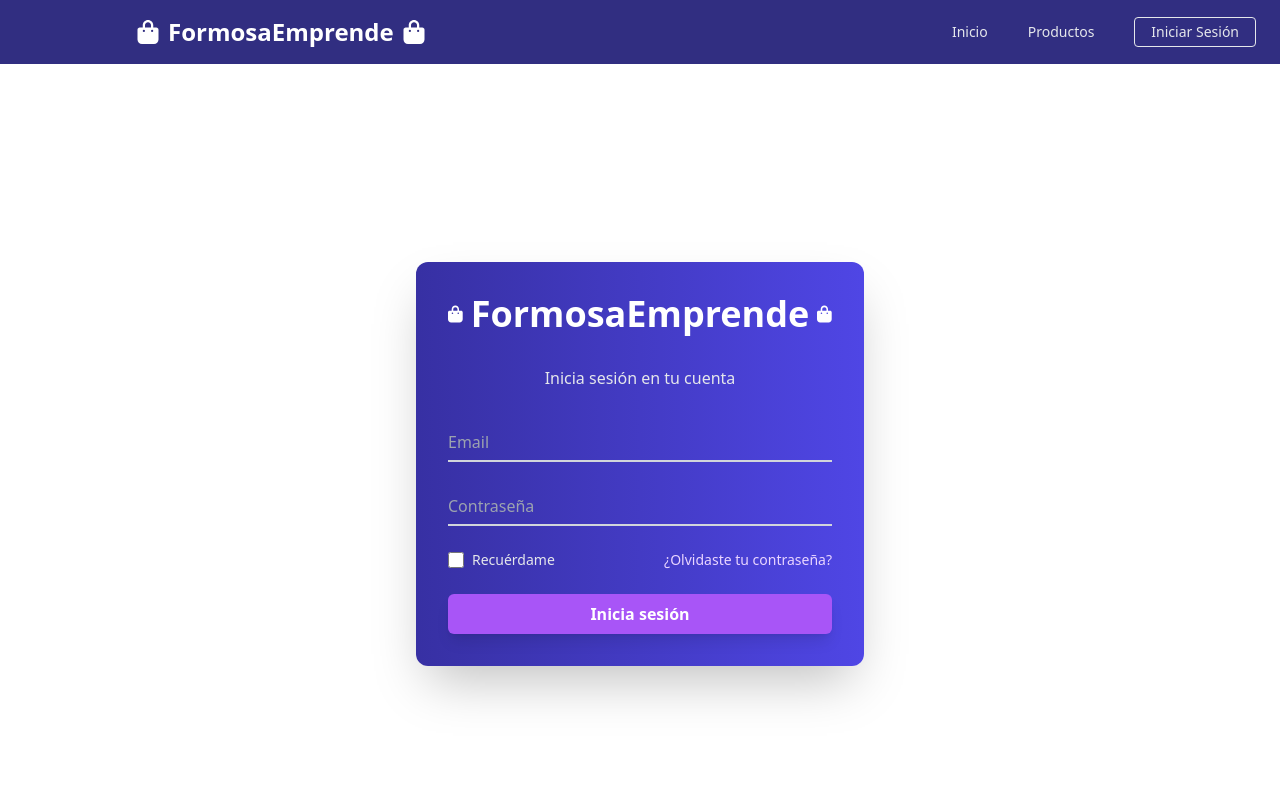
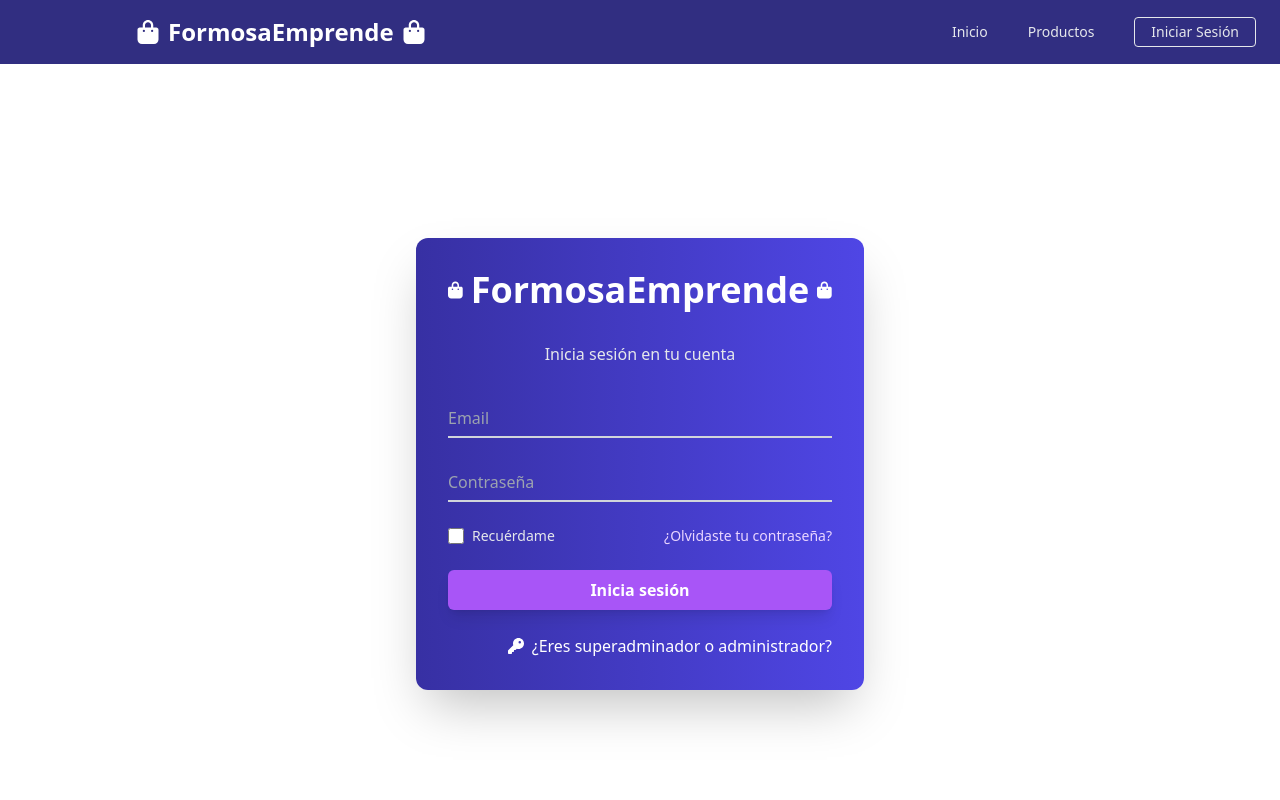
Before and after one commit to HackEduFormosa/edu-connect-app, a React (Vite) app in the folder frontend/vite-project/: page /login in a window 1280 px wide. Shown: the top 800 px of the page. Built offline with nearby package versions, Linux system fonts and the light colour scheme.

Commit message:
FEAT: agregue un campo de codigo en el form preguntando si es administrador o superadm

```diff
--- a/frontend/vite-project/src/components/Header.components.jsx
+++ b/frontend/vite-project/src/components/Header.components.jsx
@@ -44,7 +44,7 @@ export const Header = () => {
           >
             <a
               className="text-sm font-medium text-gray-200 transition-colors duration-300 transform hover:text-indigo-600"
-              href="#"
+              href="/"
             >
               Inicio
             </a>
--- a/frontend/vite-project/src/pages/Login.jsx
+++ b/frontend/vite-project/src/pages/Login.jsx
@@ -1,9 +1,15 @@
-import React from 'react';
-import { FaBagShopping } from "react-icons/fa6";
+import React, { useState } from 'react';
+import { FaBagShopping, FaKey } from "react-icons/fa6";
 import { Footer } from '../components/Footer.components';
 import { Header } from '../components/Header.components';
 
 const LoginForm = () => {
+  const [showCodeInput, setShowCodeInput] = useState(false);
+
+  const toggleCodeInput = () => {
+    setShowCodeInput(!showCodeInput);
+  };
+
   return (
     <>
       <Header />
@@ -52,6 +58,28 @@ const LoginForm = () => {
                 Contraseña
               </label>
             </div>
+
+
+            {/* Campo de código adicional */}
+            {showCodeInput && (
+              <div className="relative animate-slideDown">
+                <input
+                  placeholder="Código de acceso"
+                  className="peer h-10 w-full border-b-2 border-gray-300 text-white bg-transparent placeholder-transparent focus:outline-none focus:border-purple-500"
+                  required={showCodeInput}
+                  id="accessCode"
+                  name="accessCode"
+                  type="text"
+                />
+                <label
+                  className="absolute left-0 -top-3.5 text-gray-500 text-sm transition-all peer-placeholder-shown:text-base peer-placeholder-shown:text-gray-400 peer-placeholder-shown:top-2 peer-focus:-top-3.5 peer-focus:text-purple-500 peer-focus:text-sm"
+                  htmlFor="accessCode"
+                >
+                  Código de acceso
+                </label>
+              </div>
+            )}
+
             <div className="flex items-center justify-between">
               <label className="flex items-center text-sm text-gray-200">
                 <input
@@ -70,6 +98,18 @@ const LoginForm = () => {
             >
               Inicia sesión
             </button>
+
+            {/* Ícono para mostrar el campo de código */}
+            <div className="flex justify-end">
+              <button
+                type="button"
+                className="text-white flex items-center"
+                onClick={toggleCodeInput}
+              >
+                <FaKey className="mr-2" />
+                {showCodeInput ? "Superadmin" : "¿Eres superadminador o administrador?"}
+              </button>
+            </div>
           </form>
         </div>
       </div>
```
Lines whose indentation alone changed are shown as unchanged.
